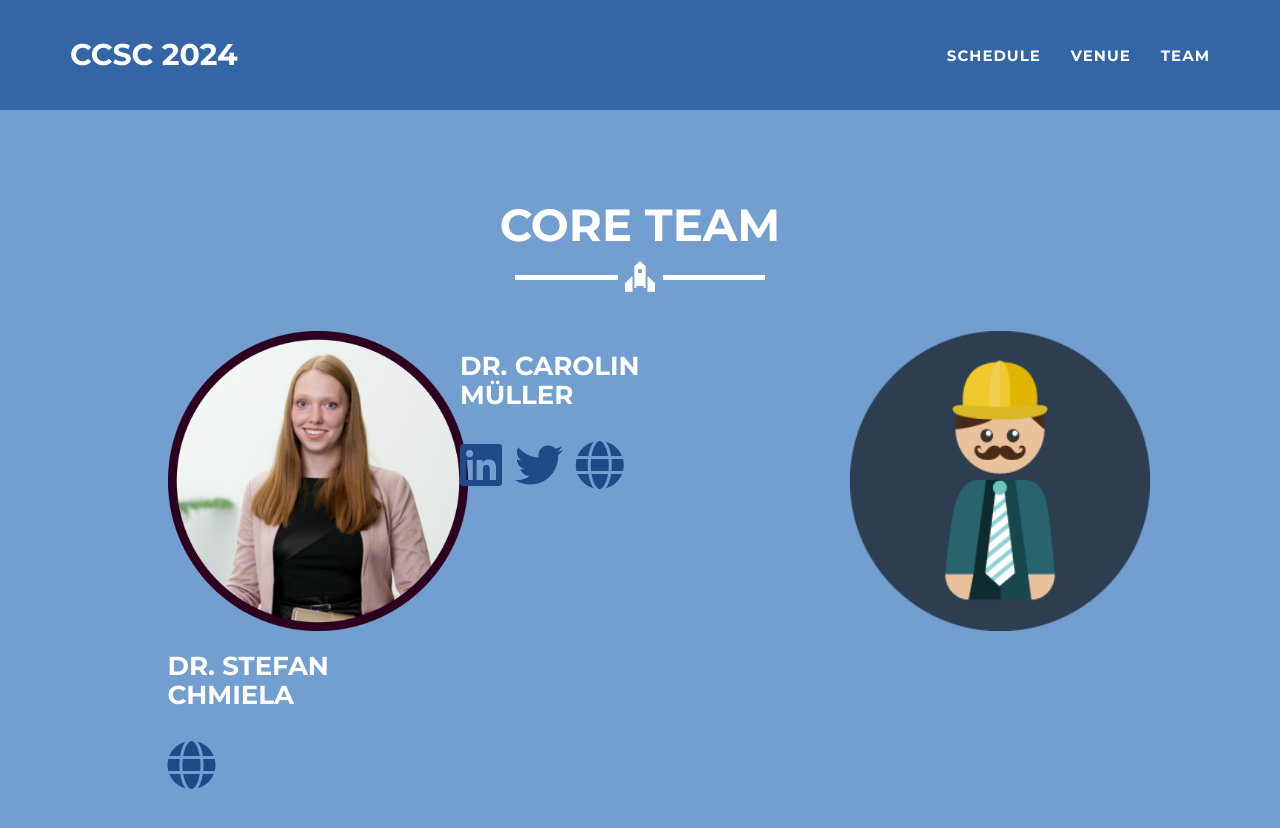
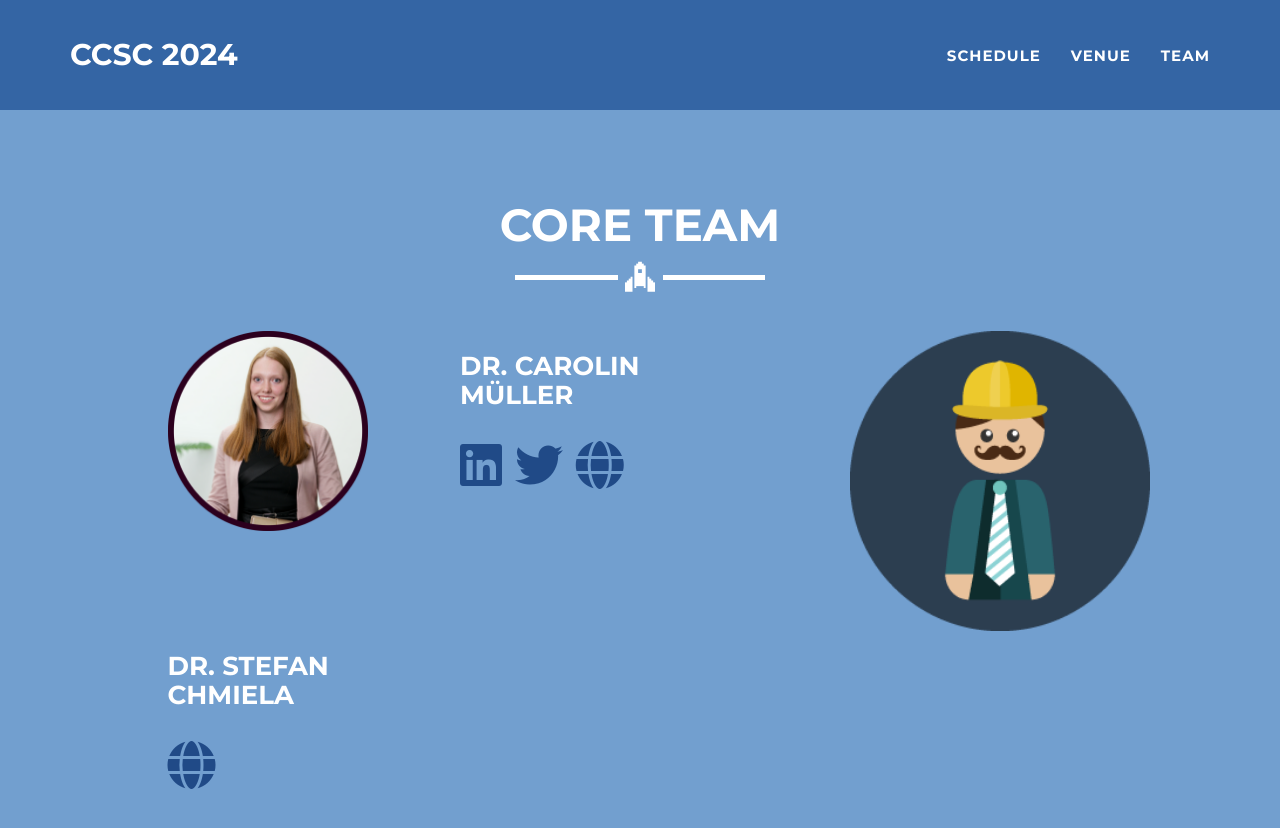
Before and after one commit to ccsc2024/ccsc2024.github.io, a Jekyll site: the page built from team.html, in a window 1280 px wide and 900 px high. Shown: the top 828 px of the window. Built offline with Jekyll 4.4.1, drawn with Linux system fonts in a browser that asks for light colours.

Commit message:
Update team.html

```diff
--- a/team.html
+++ b/team.html
@@ -14,7 +14,7 @@ layout: page
 
     <div class="row">
       	<div class="col-lg-2 col-lg-offset-1">
-      		<img style="vertical-align: top;" src="https://raw.githubusercontent.com/ccsc2024/ccsc2024.github.io/main/img/team/carolin_mueller.png" width="300" alt="Dr. Carolin Müller" />
+      		<img style="vertical-align: top;" src="https://raw.githubusercontent.com/ccsc2024/ccsc2024.github.io/main/img/team/carolin_mueller.png" width="200" alt="Dr. Carolin Müller" />
       	</div>
       	<div class="col-lg-3 col-lg-offset-1">
 		<h3>Dr. Carolin Müller</h3><br>
```
